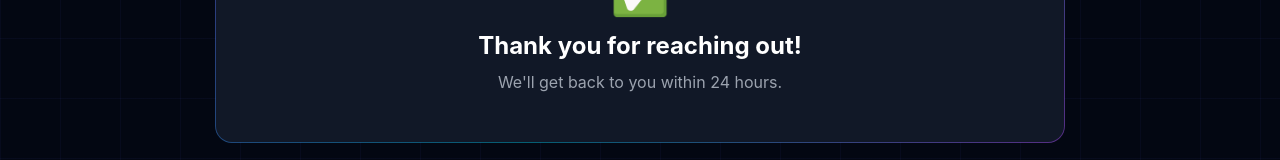
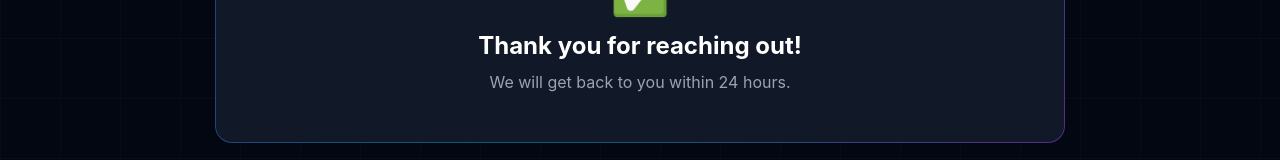
Before and after one commit to Eric841001/qurai-ai-sites, a Next.js app in the folder qurai-ai-site/: page / in a window 1280 px wide. Both pictures are taken after typing "Sample", "name@example.com", "Sample", "Sample" into the empty fields and a click on the button "Send Message". Shown: the part 2926-3086 px from the top of the page. Built offline with nearby package versions, Linux system fonts and the light colour scheme.

Commit message:
Update Contact.tsx

```diff
--- a/qurai-ai-site/components/Contact.tsx
+++ b/qurai-ai-site/components/Contact.tsx
@@ -14,45 +14,32 @@ export default function Contact() {
   const handleSubmit = (e: React.FormEvent) => {
     e.preventDefault();
     setSubmitted(true);
-    // TODO: Connect to your backend API or email service
   };
 
   return (
     <section id="contact" className="relative py-32 bg-grid">
       <div className="max-w-4xl mx-auto px-6">
-        {/* Section Header */}
         <div className="text-center mb-16">
-          <span className="text-sm font-semibold text-indigo-400 tracking-widest uppercase">
-            Contact
-          </span>
+          <span className="text-sm font-semibold text-indigo-400 tracking-widest uppercase">Contact</span>
           <h2 className="text-4xl md:text-5xl font-bold mt-4 mb-6">
-            Ready to{" "}
-            <span className="gradient-text">Get Started?</span>
+            Ready to <span className="gradient-text">Get Started?</span>
           </h2>
           <p className="text-gray-400 text-lg max-w-xl mx-auto">
-            Tell us about your project and we&apos;ll get back to you within 24
-            hours with a customized AI solution proposal.
+            Tell us about your project and we will get back to you within 24 hours with a customized AI solution proposal.
           </p>
         </div>
 
-        {/* Contact Form */}
         {submitted ? (
           <div className="gradient-border p-12 rounded-2xl text-center">
             <div className="text-5xl mb-4">✅</div>
-            <h3 className="text-2xl font-bold text-white mb-2">
-              Thank you for reaching out!
-            </h3>
-            <p className="text-gray-400">
-              We&apos;ll get back to you within 24 hours.
-            </p>
+            <h3 className="text-2xl font-bold text-white mb-2">Thank you for reaching out!</h3>
+            <p className="text-gray-400">We will get back to you within 24 hours.</p>
           </div>
         ) : (
           <form onSubmit={handleSubmit} className="gradient-border p-8 md:p-12 rounded-2xl">
             <div className="grid md:grid-cols-2 gap-6 mb-6">
               <div>
-                <label className="block text-sm font-medium text-gray-300 mb-2">
-                  Name
-                </label>
+                <label className="block text-sm font-medium text-gray-300 mb-2">Name</label>
                 <input
                   type="text"
                   required
@@ -63,9 +50,7 @@ export default function Contact() {
                 />
               </div>
               <div>
-                <label className="block text-sm font-medium text-gray-300 mb-2">
-                  Email
-                </label>
+                <label className="block text-sm font-medium text-gray-300 mb-2">Email</label>
                 <input
                   type="email"
                   required
@@ -77,9 +62,7 @@ export default function Contact() {
               </div>
             </div>
             <div className="mb-6">
-              <label className="block text-sm font-medium text-gray-300 mb-2">
-                Company
-              </label>
+              <label className="block text-sm font-medium text-gray-300 mb-2">Company</label>
               <input
                 type="text"
                 value={formData.company}
@@ -89,9 +72,7 @@ export default function Contact() {
               />
             </div>
             <div className="mb-8">
-              <label className="block text-sm font-medium text-gray-300 mb-2">
-                Message
-              </label>
+              <label className="block text-sm font-medium text-gray-300 mb-2">Message</label>
               <textarea
                 required
                 rows={5}
```
